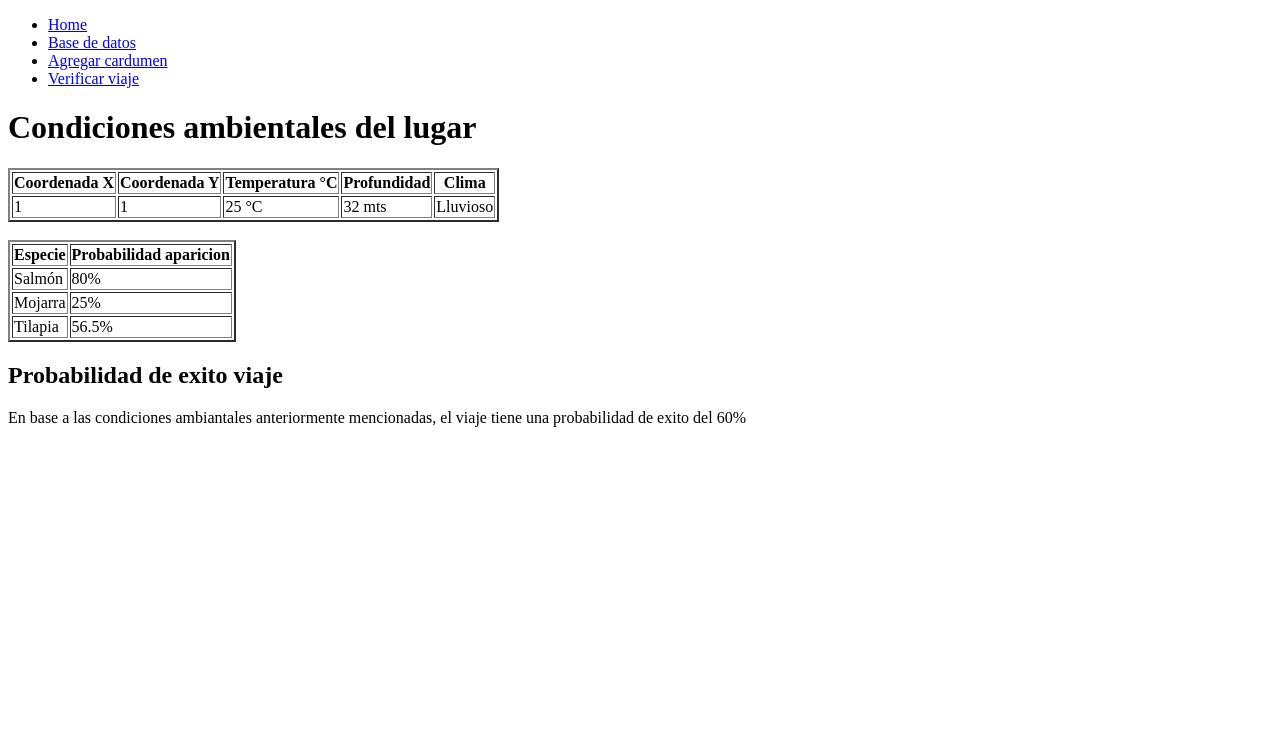
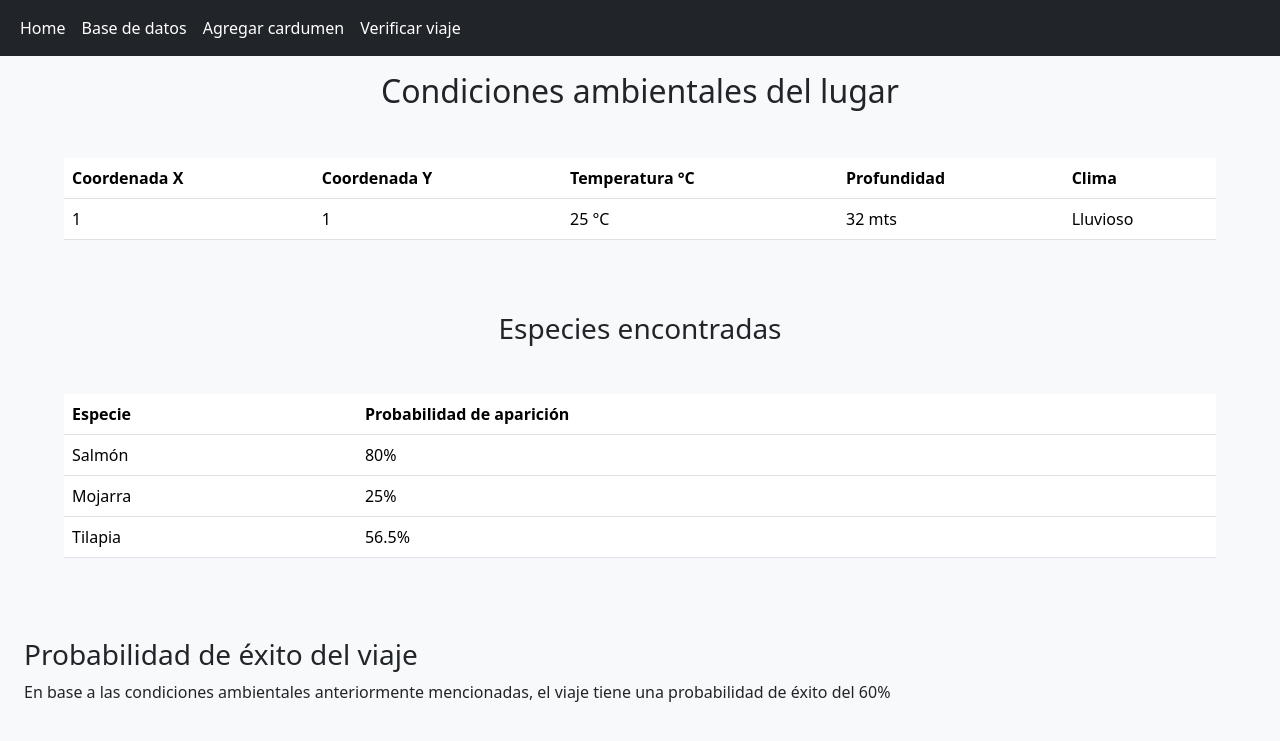
Before and after one commit to amonlop/Proyecto-DSoftware, a Django app: page /obtener_viaje/estadisticas_viaje/1/1 in a window 1280 px wide. Shown: the top 741 px of the page. Run offline with Django 5.2, Linux system fonts and the light colour scheme.

Commit message:
diseños de las paginas hechos

```diff
--- a/Proyecto Empresa pesquera/adminBD/templates/base/links.html
+++ b/Proyecto Empresa pesquera/adminBD/templates/base/links.html
@@ -3,16 +3,32 @@
 <head>
     <meta charset="UTF-8">
     <meta name="viewport" content="width=device-width, initial-scale=1.0">
-    <title>Pesca segura</title>
+    <link href="https://cdn.jsdelivr.net/npm/bootstrap@5.3.3/dist/css/bootstrap.min.css" rel="stylesheet" integrity="sha384-QWTKZyjpPEjISv5WaRU9OFeRpok6YctnYmDr5pNlyT2bRjXh0JMhjY6hW+ALEwIH" crossorigin="anonymous">
+    <link rel="stylesheet" type="text/css" href="/Proyecto Empresa pesquera/adminBD/templates/css/navbar.css">
+    <title>Sistema de recomendación de pesca</title>
 </head>
-<body>
-    <nav>
-        <ul>
-            <li><a href="{% url 'home' %}">Home</a></li>
-            <li><a href="{% url 'base_de_datos' %}">Base de datos</a></li>
-            <li><a href="{% url 'crear_cardumen' %}">Agregar cardumen</a></li>
-            <li><a href="{% url 'obtener_viaje' %}">Verificar viaje</a></li>
-        </ul>
+<body class="bg-light">
+    <nav class="navbar navbar-expand-lg bg-dark sticky-top">
+        <div class="container-fluid">
+
+            <div class="collapse navbar-collapse" id="navbarSupportedContent">
+                <ul class="navbar-nav me-auto mb-2 mb-lg-0">
+                    <li class="nav-item">
+                        <a class="nav-link active text-white" aria-current="page" href="{% url 'home' %}">Home</a>
+                    </li>
+                    <li class="nav-item">
+                        <a class="nav-link disabled text-white" aria-disabled="true" href="{% url 'base_de_datos' %}">Base de datos</a>
+                    </li>
+                    <li class="nav-item">
+                        <a class="nav-link text-white" href="{% url 'crear_cardumen' %}">Agregar cardumen</a>
+                    </li>
+                    <li class="nav-item">
+                        <a class="nav-link text-white" href="{% url 'obtener_viaje' %}">Verificar viaje</a>
+                    </li>
+
+                </ul>
+            </div>
+        </div>
     </nav>
     {% block content %}
     {% endblock %}
--- /dev/null
+++ b/Proyecto Empresa pesquera/adminBD/templates/css/navbar.css
@@ -0,0 +1,5 @@
+*{
+    margin: 0px;
+    padding: 0px;
+    /* border: 1px solid rgb(21, 6, 226); */
+}
--- a/Proyecto Empresa pesquera/adminBD/templates/estadisticas_viaje.html
+++ b/Proyecto Empresa pesquera/adminBD/templates/estadisticas_viaje.html
@@ -2,17 +2,19 @@
 
 {% block content %}
 
-<h1>Condiciones ambientales del lugar</h1>
 
 
-<table border="2px black">
+<div class="m-2 p-2">
+    <h2 class="text-center">Condiciones ambientales del lugar</h2>
+    <div class="m-5">
+        <table class="table">
             <thead>
                 <tr>
-            <th>Coordenada X</th>
-            <th>Coordenada Y</th>
-            <th>Temperatura °C</th>
-            <th>Profundidad</th>
-            <th>Clima</th>
+                    <th scope="col">Coordenada X</th>
+                    <th scope="col">Coordenada Y</th>
+                    <th scope="col">Temperatura °C</th>
+                    <th scope="col">Profundidad</th>
+                    <th scope="col">Clima</th>
                 </tr>
             </thead>
             <tbody>
@@ -24,14 +26,19 @@
                     <td>Lluvioso</td>
                 </tr>
             </tbody>
-</table><br>
+        </table>
+    </div>
+</div>
 
 
-<table border="2px black">
+<div class="m-2 p-2">
+    <h3 class="text-center">Especies encontradas</h3>
+    <div class="m-5">
+        <table class="table">
             <thead>
                 <tr>
-            <th>Especie</th>
-            <th>Probabilidad aparicion</th>
+                    <th scope="col">Especie</th>
+                    <th scope="col">Probabilidad de aparición</th>
                 </tr>
             </thead>
             <tbody>
@@ -49,8 +56,12 @@
                 </tr>
             </tbody>
         </table>
+    </div>
+</div>
 
+<div class="m-3 p-2 mb-5 ">
+    <h3>Probabilidad de éxito del viaje</h3>
+    <p>En base a las condiciones ambientales anteriormente mencionadas, el viaje tiene una probabilidad de éxito del 60%</p>
+</div>
 
-<h2>Probabilidad de exito viaje</h2>
-<p>En base a las condiciones ambiantales anteriormente mencionadas, el viaje tiene una probabilidad de exito del 60%</p>
 {% endblock %}
```
Also changed, not shown: Proyecto Empresa pesquera/adminBD/templates/crear_cardumen.html (+12 -6 lines), Proyecto Empresa pesquera/adminBD/templates/index.html (+5 -4 lines), Proyecto Empresa pesquera/adminBD/templates/obtener_viaje.html (+11 -9 lines), Proyecto Empresa pesquera/genioPesquero/settings.py (+8 -8 lines). Lines whose indentation alone changed are shown as unchanged.
